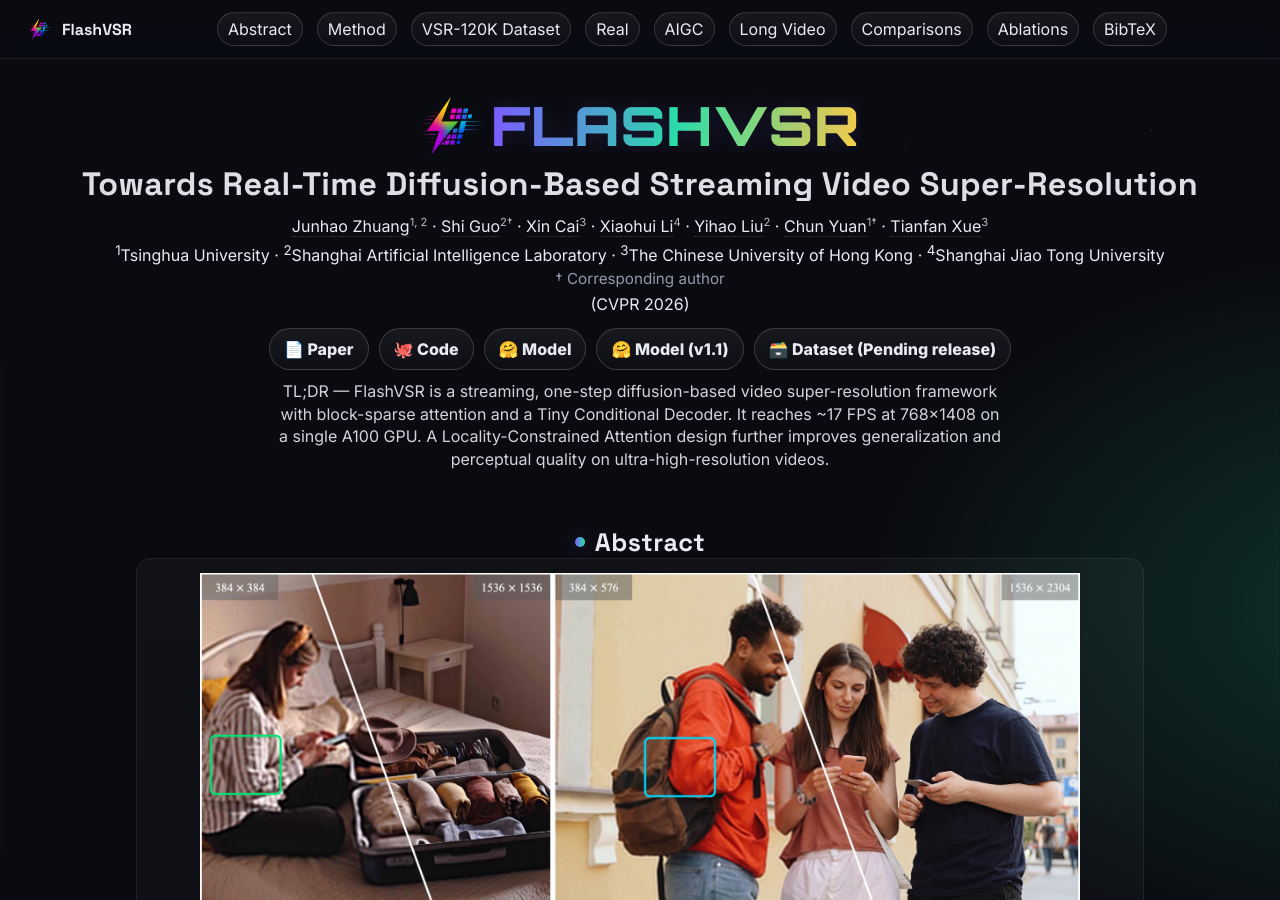
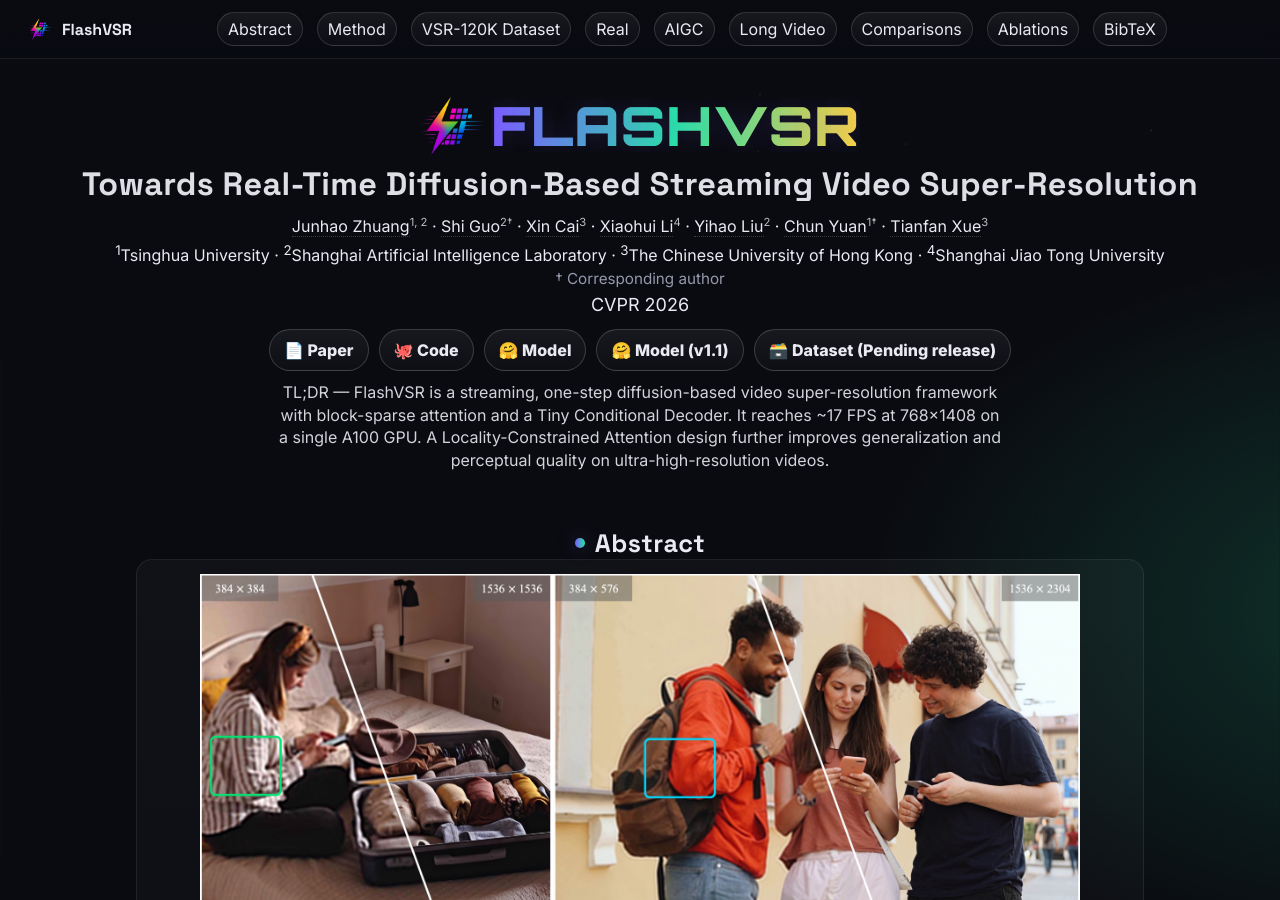
Before and after one commit to zhuang2002/zhuang2002.github.io, a Jekyll site: the page FlashVSR/index.html, which Jekyll copies as it is, in a window 1280 px wide and 900 px high. Built offline with Jekyll 4.4.1, drawn with Linux system fonts in a browser that asks for light colours.

Commit message:
Update index.html

```diff
--- a/FlashVSR/index.html
+++ b/FlashVSR/index.html
@@ -708,8 +708,8 @@
         <div class="note" style="margin-top:4px;text-align:center;opacity:.85">
           † Corresponding author
         </div>
-        <div class="affils" style="margin-top:6px;text-align:center">
-          (CVPR 2026)
+        <div class="affils" style="margin-top:6px;text-align:center;font-size:18px;">
+          CVPR 2026
         </div>
 
         <div class="cta-row" role="group" aria-label="resources">
```
